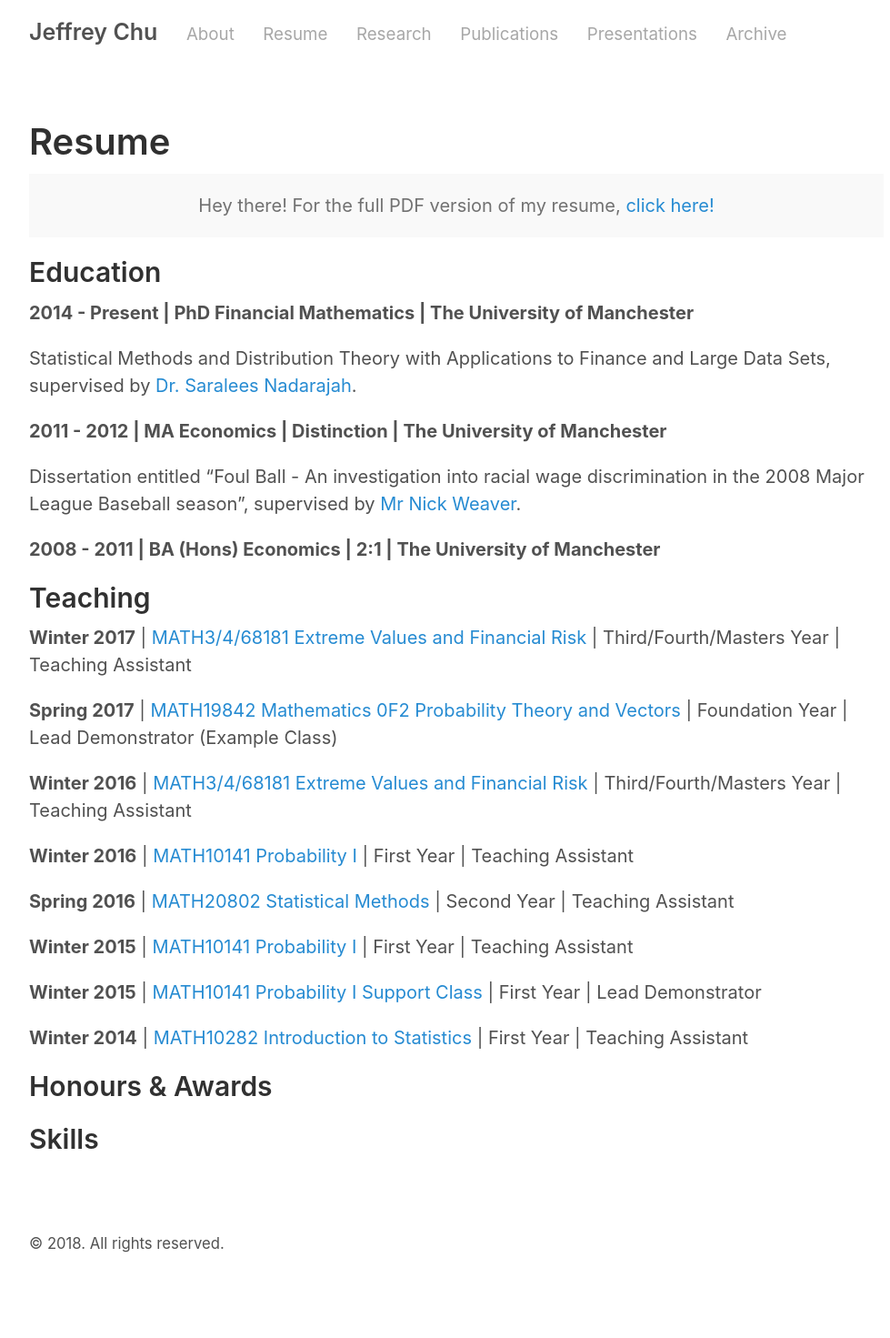
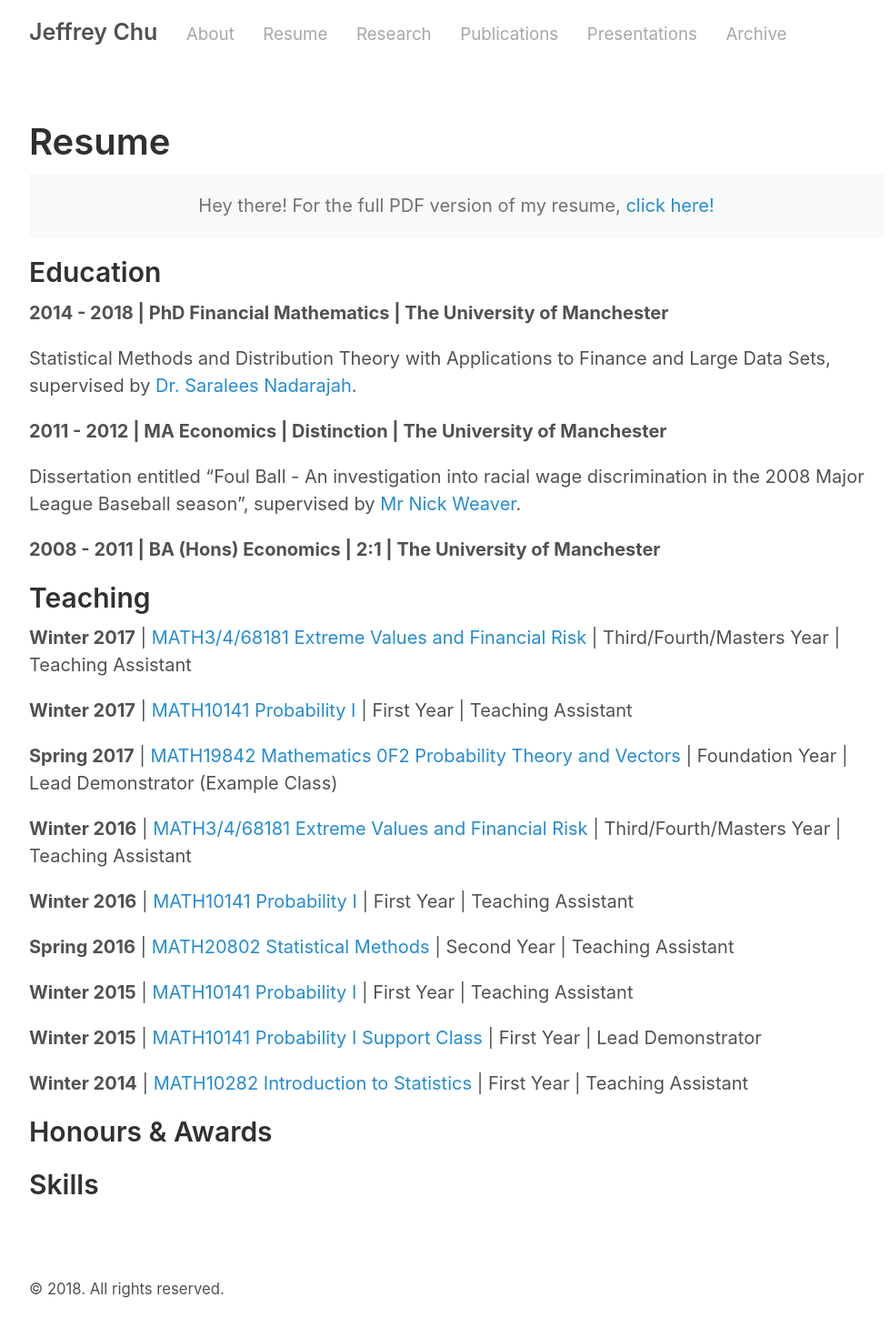
Before and after one commit to jeffrey-chu/jeffrey-chu.github.io, a Jekyll site: the page built from resume.md, in a window 1280 px wide. Shown: the whole page at 91% size, without its empty margins (138-1117 px from the left). Built offline with Jekyll 4.4.1, drawn with Linux system fonts in a browser that asks for light colours; before the commit the page ends 1421 px from its top, so only the background shows below that.

Commit message:
Update resume.md

```diff
--- a/resume.md
+++ b/resume.md
@@ -8,7 +8,7 @@
 </p>
 
 ## Education
-<p><b>2014 - Present | PhD Financial Mathematics | The University of Manchester</b></p>
+<p><b>2014 - 2018 | PhD Financial Mathematics | The University of Manchester</b></p>
 <p>Statistical Methods and Distribution Theory with Applications to Finance and Large Data Sets, supervised by <a href="http://www.maths.manchester.ac.uk/~saralees/">Dr. Saralees Nadarajah</a>.</p>
 
 <p><b>2011 - 2012 | MA Economics | Distinction | The University of Manchester</b></p>
@@ -18,6 +18,7 @@
 
 ## Teaching
 <p><b>Winter 2017</b> | <a href="http://www.maths.manchester.ac.uk/study/undergraduate/courses/mathematics-bsc/course-unit-spec/?unitcode=MATH38181">MATH3/4/68181 Extreme Values and Financial Risk</a> | Third/Fourth/Masters Year | Teaching Assistant</p>
+<p><b>Winter 2017</b> | <a href="http://www.maths.manchester.ac.uk/study/undergraduate/courses/mathematics-bsc/course-unit-spec/?unitcode=MATH10141">MATH10141 Probability I</a> | First Year | Teaching Assistant</p>
 <p><b>Spring 2017</b> | <a href="http://www.maths.manchester.ac.uk/study/undergraduate/information-for-current-students/service-teaching/foundation-studies/course-unit-spec/?level=1&courseUnit=MATH19842">MATH19842 Mathematics 0F2 Probability Theory and Vectors</a> | Foundation Year | Lead Demonstrator (Example Class)</p>
 <p><b>Winter 2016</b> | <a href="http://www.maths.manchester.ac.uk/study/undergraduate/courses/mathematics-bsc/course-unit-spec/?unitcode=MATH38181">MATH3/4/68181 Extreme Values and Financial Risk</a> | Third/Fourth/Masters Year | Teaching Assistant</p>
 <p><b>Winter 2016</b> | <a href="http://www.maths.manchester.ac.uk/study/undergraduate/courses/mathematics-bsc/course-unit-spec/?unitcode=MATH10141">MATH10141 Probability I</a> | First Year | Teaching Assistant</p>
```
